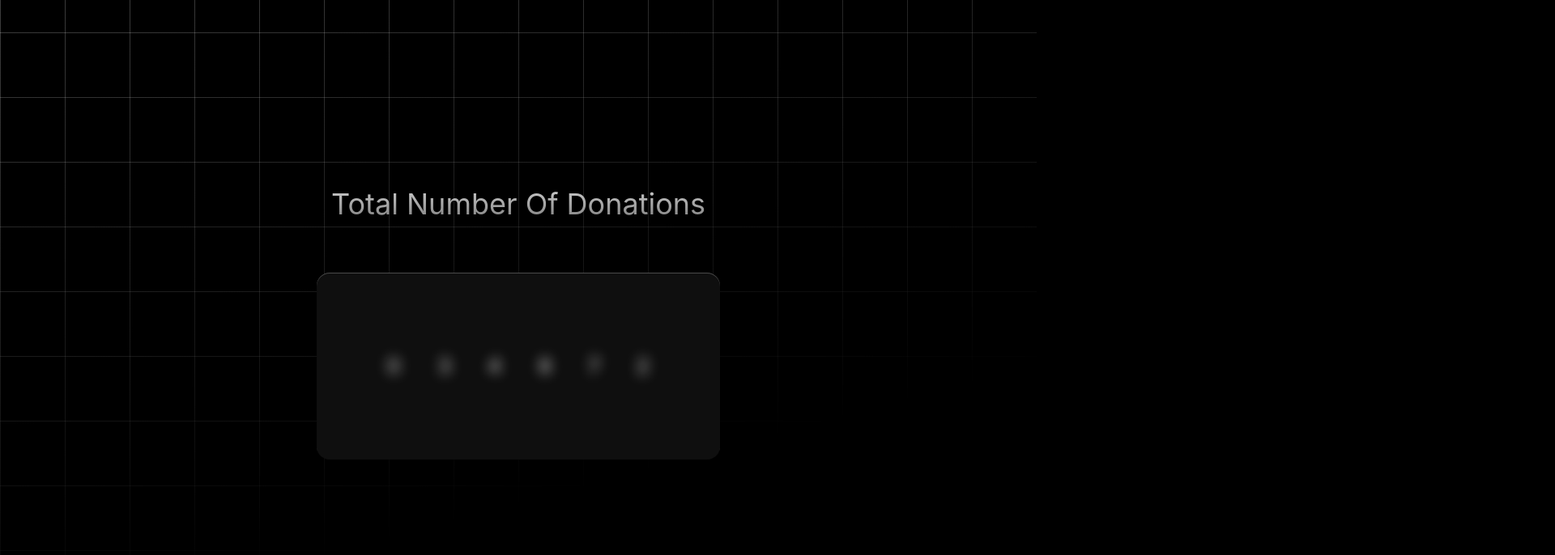
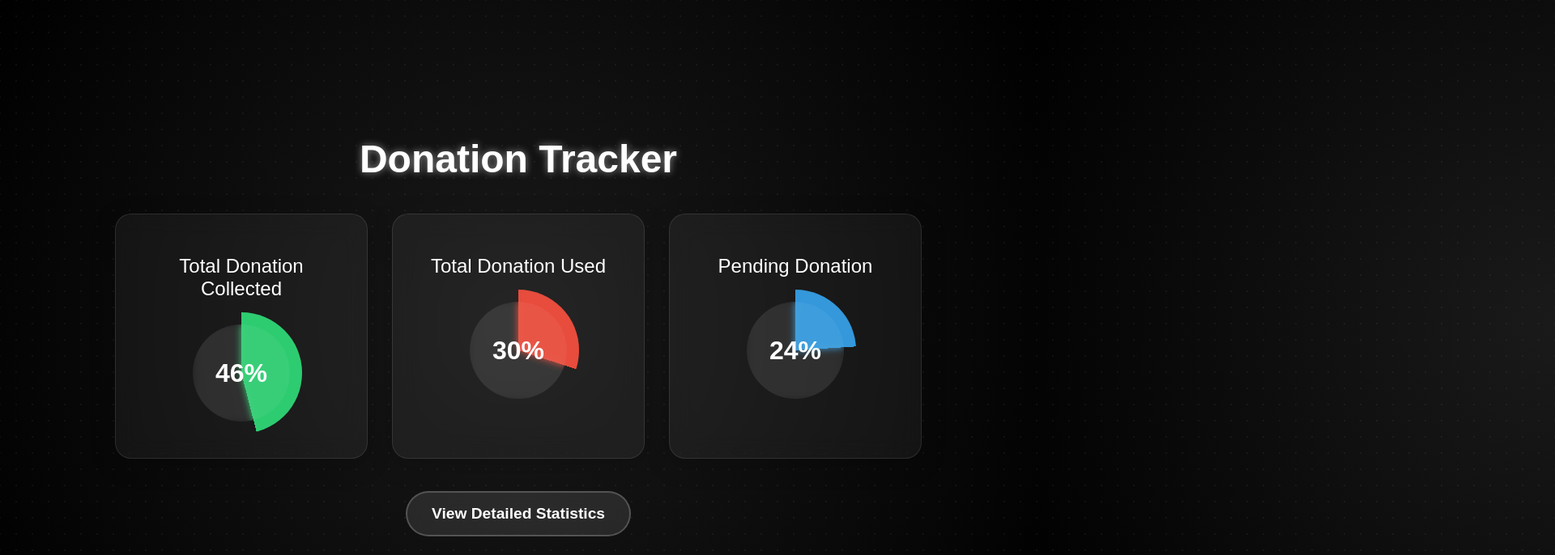
Before and after one commit to Suy4sh4/counters, a plain HTML site: page index.html in a window 1280 px wide. Shown: the top 686 px of the page at 81% size, 1920 px wide, since content can reach past the window. Drawn offline with nearby package versions, Linux system fonts and the light colour scheme.

Commit message:
Update index.html

```diff
--- a/index.html
+++ b/index.html
@@ -3,144 +3,249 @@
 <head>
   <meta charset="UTF-8">
   <meta name="viewport" content="width=device-width, initial-scale=1.0">
-    <title>Glide To Reveal Secret Code</title>
-    <link rel="stylesheet" href="https://cdnjs.cloudflare.com/ajax/libs/normalize/5.0.0/normalize.min.css">
+  <title>Donation Tracker - Modern Landing Page</title>
   <style>
-        * {
-            box-sizing: border-box;
+    /* Global Styles */
+    body {
+      font-family: 'Poppins', sans-serif;
+      margin: 0;
+      padding: 0;
+      display: flex;
+      justify-content: center;
+      align-items: center;
+      min-height: 100vh;
+      background: radial-gradient(circle, #1a1a1a, #000000);
+      color: #fff;
+      overflow: hidden;
     }
 
-        body {
-            min-height: 100vh;
-            display: grid;
-            place-items: center;
-            font-family: "SF Pro Text", "SF Pro Icons", "AOS Icons", "Helvetica Neue", Helvetica, Arial, sans-serif, system-ui;
-            background: hsl(0 0% 0%) !important;
-            gap: 2rem;
-        }
-
+    /* Animated Background */
     body::before {
-            --line: hsl(0 0% 95% / 0.25);
-            content: "";
-            height: 100vh;
-            width: 100vw;
-            position: fixed;
-            background:
-                linear-gradient(90deg, var(--line) 1px, transparent 1px 10vmin) 0 -5vmin / 10vmin 10vmin,
-                linear-gradient(var(--line) 1px, transparent 1px 10vmin) 0 -5vmin / 10vmin 10vmin;
-            -webkit-mask: linear-gradient(-15deg, transparent 30%, white);
-                    mask: linear-gradient(-15deg, transparent 30%, white);
-            top: 0;
+      content: '';
+      position: absolute;
+      top: -50%;
+      left: -50%;
+      width: 200%;
+      height: 200%;
+      background: radial-gradient(circle, rgba(255, 255, 255, 0.05) 10%, transparent 10.01%);
+      background-size: 20px 20px;
+      animation: moveBackground 10s linear infinite;
       z-index: -1;
     }
 
-        section {
-            display: grid;
-            gap: 4rem;
-            align-items: center;
-            justify-content: center;
+    @keyframes moveBackground {
+      0% { transform: translate(0, 0); }
+      100% { transform: translate(20px, 20px); }
     }
 
-        section p {
-            margin: 0;
-            font-size: 2.25rem;
-            color: hsl(0 0% 40%);
+    .landing-container {
       text-align: center;
-            background: linear-gradient(hsl(0 0% 80%), hsl(0 0% 50%));
-            color: transparent;
-            -webkit-background-clip: text;
-                    background-clip: text;
+      max-width: 1200px;
+      padding: 20px;
+      z-index: 1;
     }
 
-        .code {
+    h1 {
       font-size: 3rem;
-            display: flex;
-            flex-wrap: nowrap;
-            color: hsl(0 0% 100%);
-            border-radius: 1rem;
-            background: hsl(0 0% 6%);
-            justify-content: center;
-            box-shadow: 0 1px hsl(0 0% 100% / 0.25) inset;
+      margin-bottom: 20px;
+      font-weight: 600;
+      color: #fff;
+      text-shadow: 0 0 10px rgba(255, 255, 255, 0.5);
     }
 
-        .code:hover {
-            cursor: grab;
+    .donation-container {
+      display: flex;
+      flex-wrap: wrap;
+      justify-content: center;
+      gap: 30px;
+      margin-top: 40px;
     }
 
-        .digit {
-            display: flex;
-            height: 100%;
-            padding: 5.5rem 1rem;
+    .donation-counter {
+      text-align: center;
+      background: rgba(255, 255, 255, 0.05);
+      padding: 30px;
+      border-radius: 20px;
+      backdrop-filter: blur(15px);
+      box-shadow: 0 8px 32px rgba(0, 0, 0, 0.2);
+      width: 250px;
+      transition: transform 0.3s ease, box-shadow 0.3s ease;
+      border: 1px solid rgba(255, 255, 255, 0.1);
     }
 
-        .digit:focus-visible {
-            outline-color: hsl(0 0% 50% / 0.25);
-            outline-offset: 1rem;
+    .donation-counter:hover {
+      transform: translateY(-10px);
+      box-shadow: 0 12px 40px rgba(0, 0, 0, 0.4);
     }
 
-        .digit span {
-            scale: calc(var(--active, 0) + 0.5);
-            filter: blur(calc((1 - var(--active, 0)) * 1rem));
-            transition: scale calc(((1 - var(--active, 0)) + 0.2) * 1s), filter calc(((1 - var(--active, 0)) + 0.2) * 1s);
+    h2 {
+      font-size: 1.5rem;
+      margin-bottom: 15px;
+      color: #fff;
+      font-weight: 500;
     }
 
-        ul {
-            padding: 0;
-            margin: 0;
+    .progress-circle {
+      width: 150px;
+      height: 150px;
+      border-radius: 50%;
+      background: conic-gradient(#2ecc71 0%, transparent 0%);
+      display: flex;
+      justify-content: center;
+      align-items: center;
+      margin: 0 auto;
+      position: relative;
+      transition: transform 0.3s ease;
     }
 
-        .digit:first-of-type {
-            padding-left: 5rem;
-        }
-        .digit:last-of-type {
-            padding-right: 5rem;
+    .progress-circle::after {
+      content: '';
+      position: absolute;
+      width: 120px;
+      height: 120px;
+      border-radius: 50%;
+      background: rgba(255, 255, 255, 0.05);
+      backdrop-filter: blur(5px);
     }
 
-        :root {
-            --lerp-0: 1;
-            --lerp-1: calc(sin(50deg));
-            --lerp-2: calc(sin(45deg));
-            --lerp-3: calc(sin(35deg));
-            --lerp-4: calc(sin(25deg));
-            --lerp-5: calc(sin(15deg));
+    .progress-circle span {
+      position: absolute;
+      font-size: 2rem;
+      font-weight: bold;
+      color: #fff;
+      z-index: 1;
     }
 
-        .digit:is(:hover, :focus-visible) {
-            --active: var(--lerp-0);
+    .cta-button {
+      margin-top: 40px;
+      padding: 15px 30px;
+      font-size: 1.2rem;
+      font-weight: 600;
+      color: #fff;
+      background: rgba(255, 255, 255, 0.1);
+      border: 2px solid rgba(255, 255, 255, 0.2);
+      border-radius: 50px;
+      cursor: pointer;
+      transition: background 0.3s ease, transform 0.3s ease;
+      backdrop-filter: blur(10px);
     }
-        .digit:is(:hover, :focus-visible) + .digit,
-        .digit:has(+ .digit:is(:hover, :focus-visible)) {
-            --active: var(--lerp-1);
+
+    .cta-button:hover {
+      background: rgba(255, 255, 255, 0.2);
+      transform: translateY(-5px);
     }
-        .digit:is(:hover, :focus-visible) + .digit + .digit,
-        .digit:has(+ .digit + .digit:is(:hover, :focus-visible)) {
-            --active: var(--lerp-2);
+
+    /* Responsive Design */
+    @media (max-width: 768px) {
+      h1 {
+        font-size: 2rem;
       }
-        .digit:is(:hover, :focus-visible) + .digit + .digit + .digit,
-        .digit:has(+ .digit + .digit + .digit:is(:hover, :focus-visible)) {
-            --active: var(--lerp-3);
+
+      .donation-counter {
+        width: 100%;
+        max-width: 300px;
       }
-        .digit:is(:hover, :focus-visible) + .digit + .digit + .digit + .digit,
-        .digit:has(+ .digit + .digit + .digit + .digit:is(:hover, :focus-visible)) {
-            --active: var(--lerp-4);
+
+      .progress-circle {
+        width: 120px;
+        height: 120px;
       }
-        .digit:is(:hover, :focus-visible) + .digit + .digit + .digit + .digit + .digit,
-        .digit:has(+ .digit + .digit + .digit + .digit + .digit:is(:hover, :focus-visible)) {
-            --active: var(--lerp-5);
+
+      .progress-circle::after {
+        width: 90px;
+        height: 90px;
+      }
+
+      .progress-circle span {
+        font-size: 1.5rem;
+      }
+
+      .cta-button {
+        font-size: 1rem;
+        padding: 12px 24px;
+      }
     }
   </style>
 </head>
 <body>
-    <section>
-        <p>Total Number Of Donations</p>
-        <ul class="code">
-            <li tabindex="0" class="digit"><span>0</span></li>
-            <li tabindex="0" class="digit"><span>3</span></li>
-            <li tabindex="0" class="digit"><span>4</span></li>
-            <li tabindex="0" class="digit"><span>8</span></li>
-            <li tabindex="0" class="digit"><span>7</span></li>
-            <li tabindex="0" class="digit"><span>2</span></li>
-        </ul>
-    </section>
+  <!-- Landing Page Content -->
+  <div class="landing-container">
+    <h1>Donation Tracker</h1>
+    <div class="donation-container">
+      <!-- Total Donation Collected -->
+      <div class="donation-counter">
+        <h2>Total Donation Collected</h2>
+        <div class="progress-circle" id="collected-progress">
+          <span id="collected-percent">0%</span>
+        </div>
+      </div>
+
+      <!-- Total Donation Used -->
+      <div class="donation-counter">
+        <h2>Total Donation Used</h2>
+        <div class="progress-circle" id="used-progress">
+          <span id="used-percent">0%</span>
+        </div>
+      </div>
+
+      <!-- Pending Donation -->
+      <div class="donation-counter">
+        <h2>Pending Donation</h2>
+        <div class="progress-circle" id="pending-progress">
+          <span id="pending-percent">0%</span>
+        </div>
+      </div>
+    </div>
+
+    <!-- Call-to-Action Button -->
+    <button class="cta-button" onclick="viewStatistics()">View Detailed Statistics</button>
+  </div>
+
+  <script>
+    // JavaScript for animating the circular progress bars
+    function animateProgressCircle(elementId, targetPercent, color) {
+      const progressCircle = document.getElementById(elementId);
+      const percentElement = progressCircle.querySelector('span');
+      const duration = 2000; // Animation duration in milliseconds
+      const start = 0;
+      let startTime = null;
+
+      function updateProgress(timestamp) {
+        if (!startTime) startTime = timestamp;
+        const progress = timestamp - startTime;
+        const percentage = Math.min(progress / duration, 1);
+
+        const currentPercent = start + (targetPercent - start) * percentage;
+
+        // Update the progress circle
+        progressCircle.style.background = `conic-gradient(${color} ${currentPercent}%, transparent ${currentPercent}% 100%)`;
+        percentElement.textContent = `${Math.floor(currentPercent)}%`;
+
+        if (percentage < 1) {
+          requestAnimationFrame(updateProgress);
+        } else {
+          percentElement.textContent = `${targetPercent}%`;
+        }
+      }
+
+      requestAnimationFrame(updateProgress);
+    }
+
+    // Initialize the counters with test data
+    function initializeCounters() {
+      animateProgressCircle('collected-progress', 46, '#2ecc71'); // 46% collected
+      animateProgressCircle('used-progress', 30, '#e74c3c'); // 30% used
+      animateProgressCircle('pending-progress', 24, '#3498db'); // 24% pending
+    }
+
+    // Function for the CTA button (can be linked to another page or modal)
+    function viewStatistics() {
+      alert("Redirecting to detailed statistics...");
+      // window.location.href = "statistics.html"; // Uncomment to redirect
+    }
+
+    // Run the counters when the page loads
+    window.onload = initializeCounters;
+  </script>
 </body>
 </html>
```
Lines whose indentation alone changed are shown as unchanged.
